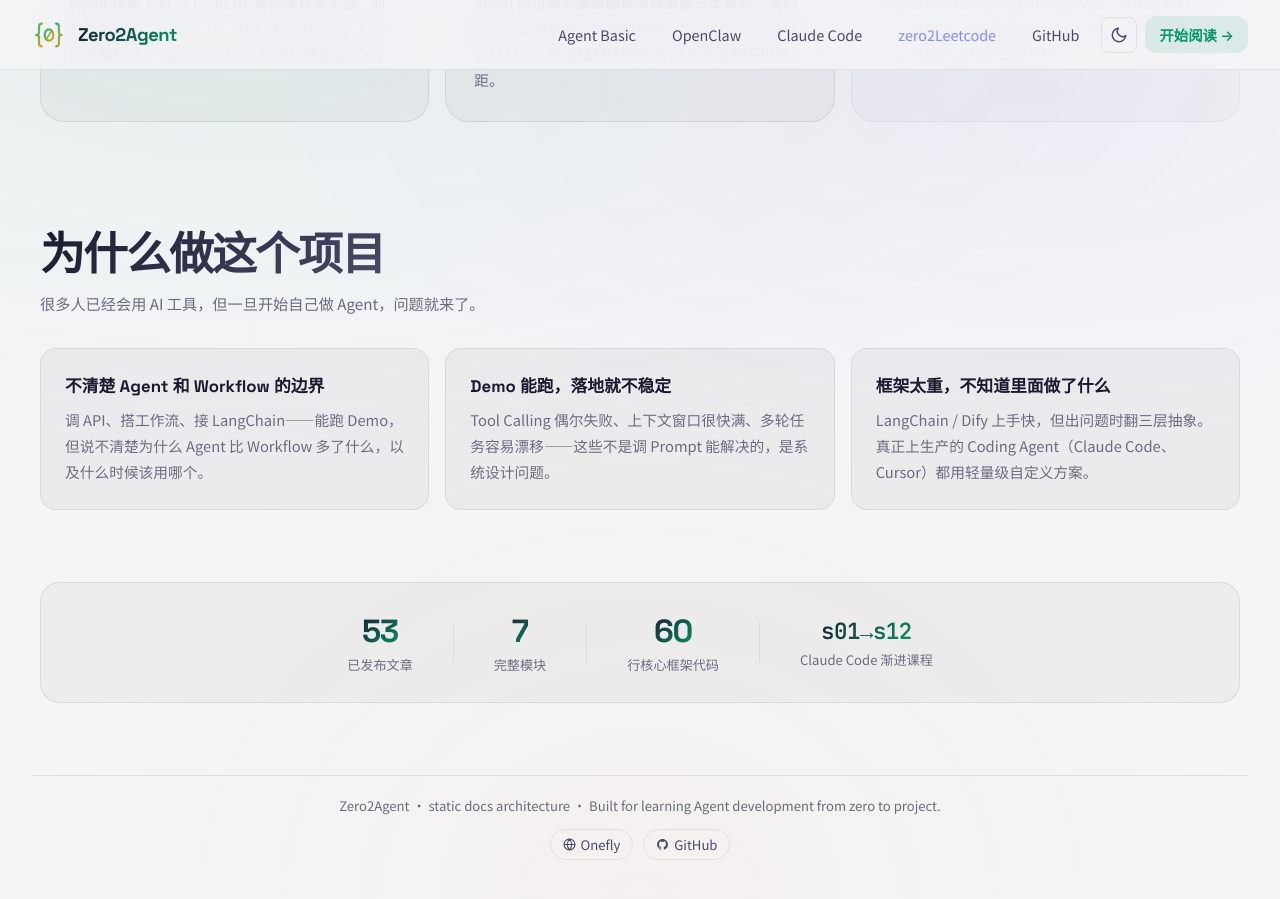
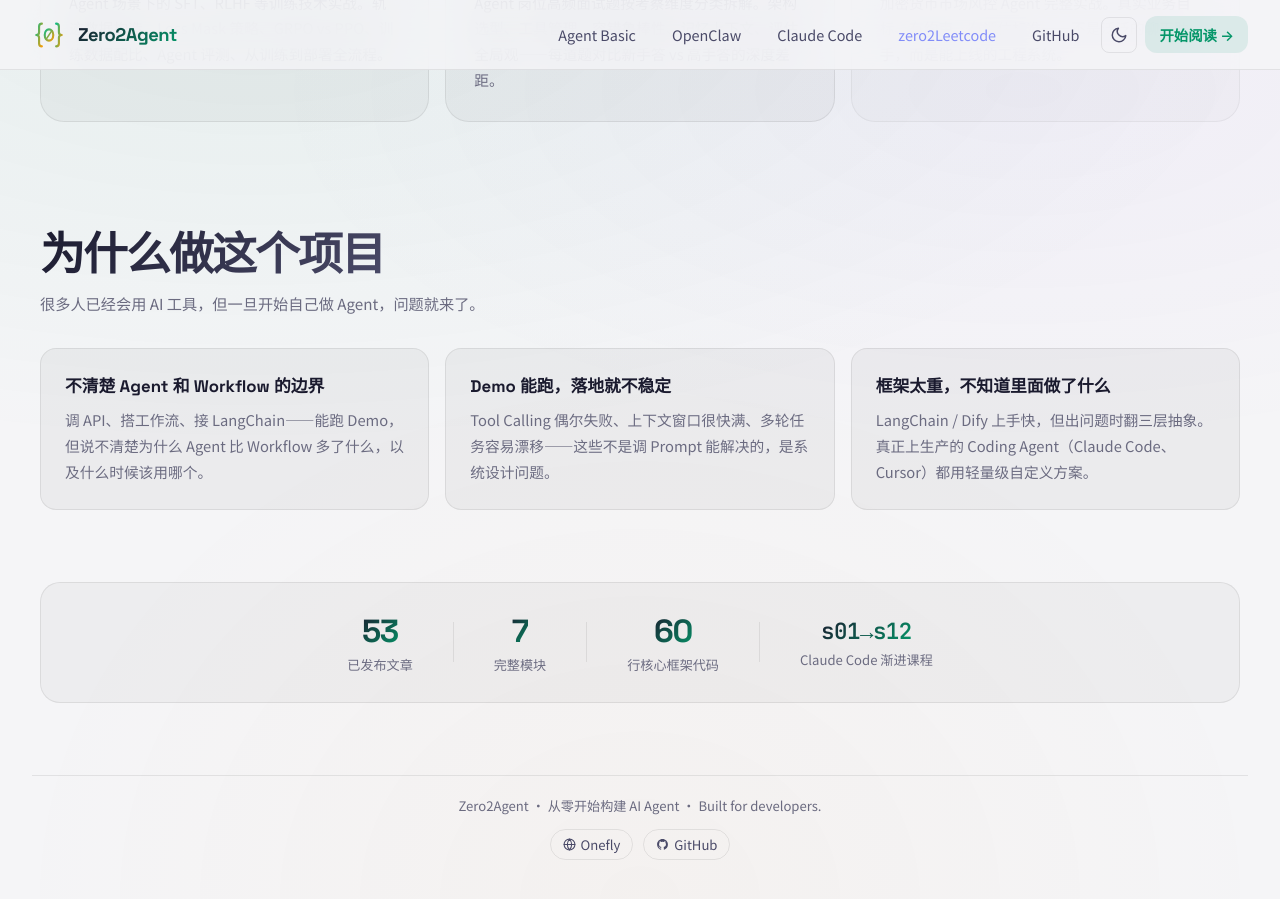
Before and after one commit to ranxi2001/zero2Agent, a Jekyll site: the page index.html, which Jekyll copies as it is, in a window 1280 px wide and 900 px high, scrolled down 1605 px. Built offline with Jekyll 4.4.1, drawn with Linux system fonts in a browser that asks for light colours; some of the changed text lies outside the part shown.

Commit message:
Update slogan: replace generic tagline with Agent-focused description
Co-Authored-By: Claude Opus 4.6 <noreply@anthropic.com>

```diff
--- a/index.html
+++ b/index.html
@@ -47,7 +47,7 @@
         <header class="hero">
             <div class="hero-inner">
                 <section class="hero-copy">
-                    <div class="eyebrow">Agent Engineering · Static Knowledge Base</div>
+                    <div class="eyebrow">🎯 从零开始构建 AI Agent · 面向开发者的工程实战教程</div>
                     <h1>从<span>会用 AI</span><br>到<span>会开发 Agent</span></h1>
                     <p>
                         面向程序员的 Agent 工程教程。不堆框架名词，不停留在 Demo——从核心机制出发，
@@ -235,7 +235,7 @@
 
         <footer class="site-footer">
             <div class="footer-inner footer-inner--center">
-                <span class="footer-desc">Zero2Agent · static docs architecture · Built for learning Agent development from zero to project.</span>
+                <span class="footer-desc">Zero2Agent · 从零开始构建 AI Agent · Built for developers.</span>
                 <div class="footer-right">
                     <a href="https://onefly.top" target="_blank" rel="noopener" class="footer-link">
                         <svg width="13" height="13" viewBox="0 0 24 24" fill="none" stroke="currentColor" stroke-width="2" stroke-linecap="round" stroke-linejoin="round">
```
